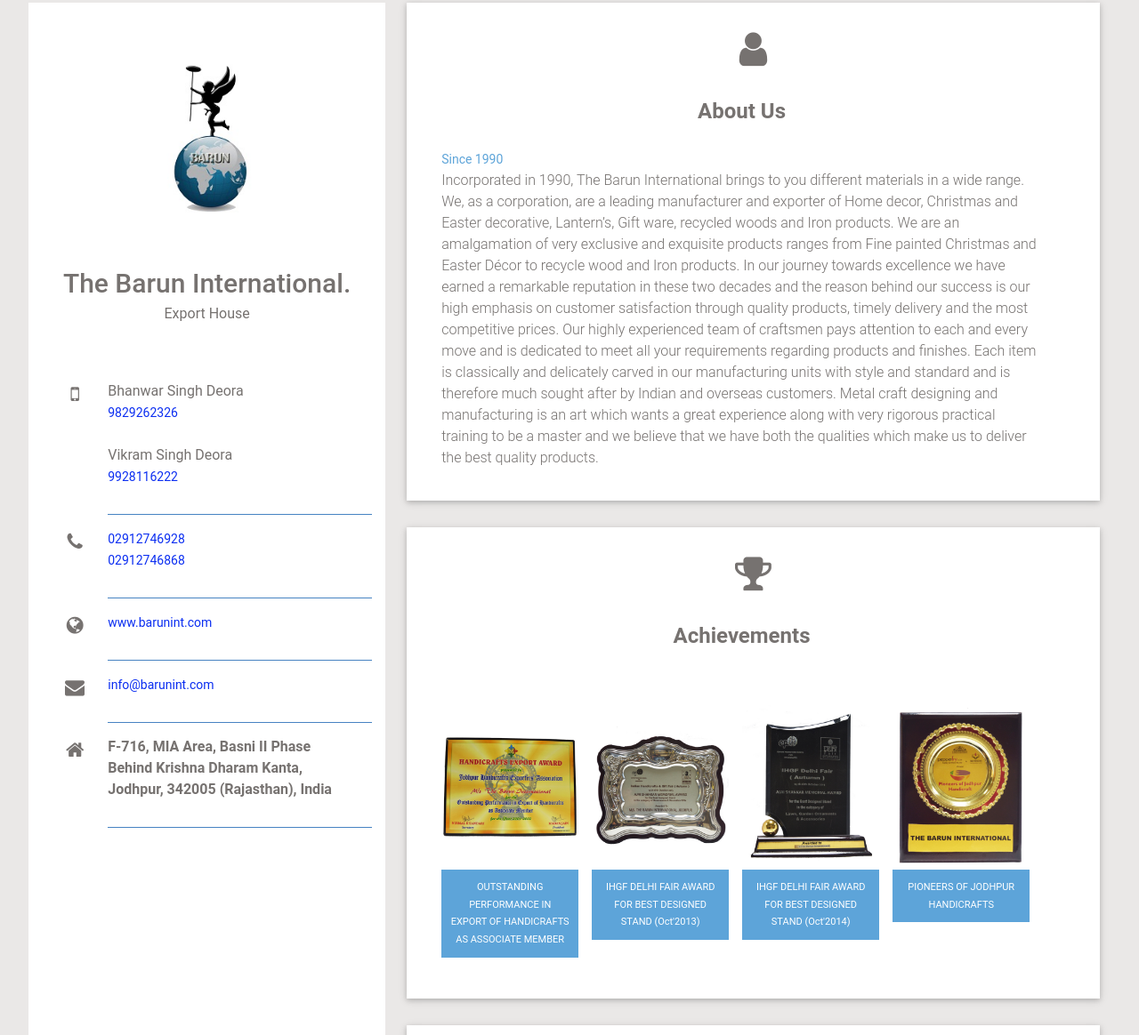
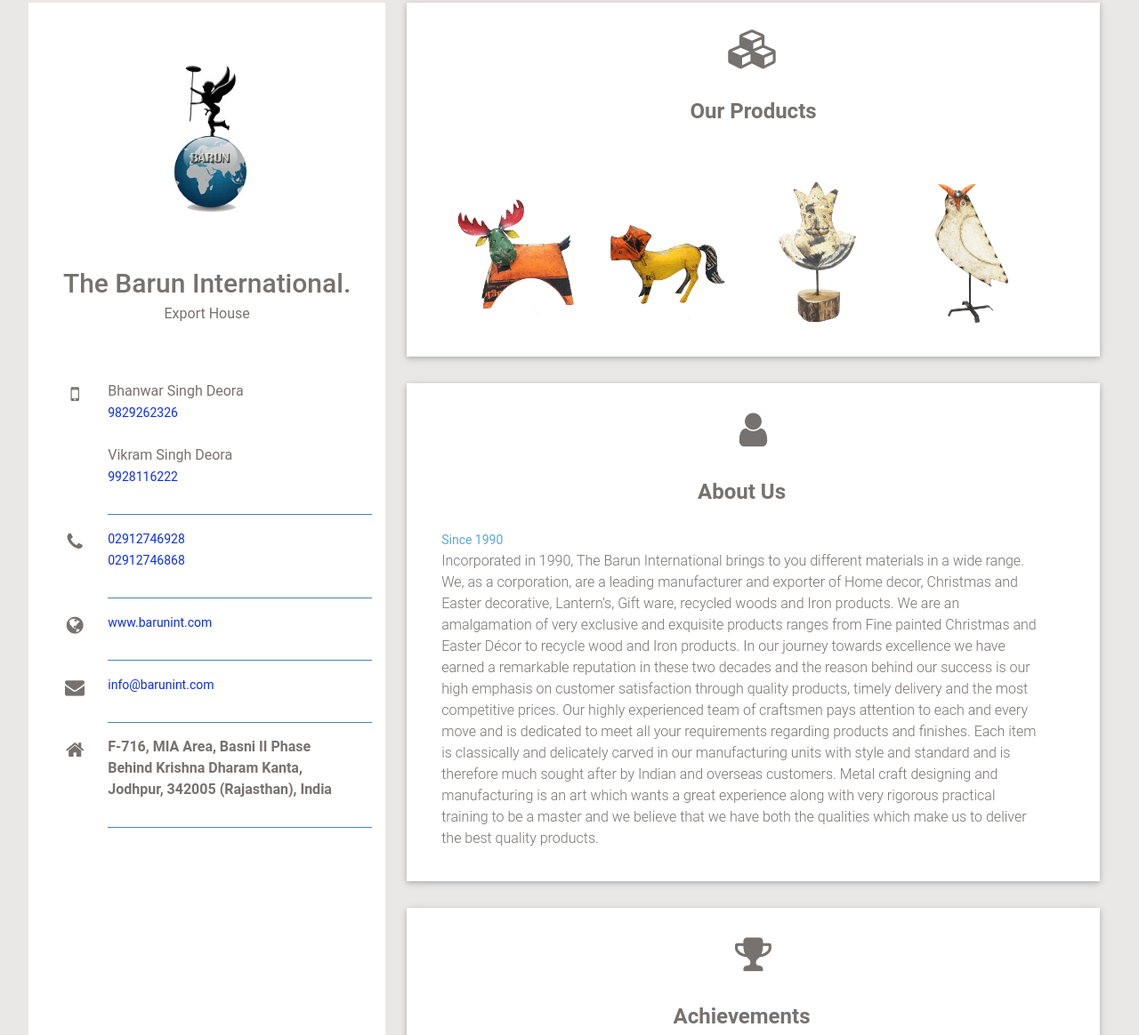
Before and after one commit to sd9121/Barun, a plain HTML site: page index.html in a window 1280 px wide. Shown: the part 21-1185 px from the top of the page at 89% size. Drawn offline with Linux system fonts and the light colour scheme; a web font is replaced by a local one.

Commit message:
update slider.

```diff
--- a/css/slick.css
+++ b/css/slick.css
@@ -117,3 +117,7 @@
 .slick-arrow.slick-hidden {
     display: none;
 }
+.slick-slide img {
+  width: 80%;
+  margin: 0 auto;
+}
--- a/css/styles.css
+++ b/css/styles.css
@@ -248,7 +248,7 @@ body {
 }
 @media only screen and (max-width: 767px) {
   .achivment-wrapper {
-    width: 100%;
+    width: 70%;
   }
 }
 .achivment-wrapper span {
--- a/index.html
+++ b/index.html
@@ -93,6 +93,54 @@
         </div>
       </aside>
       <section class="section">
+      <div class="work-info section-wrapper">
+        <div class="large-icon">
+          <i class="fa fa-cubes"></i>
+        </div>
+          <h2>Our Products</h2>
+          <div class="large-detail">
+            <div class="detail-spacing-out">
+                <div class="custom-content-wrapper product-images achivments-images">
+                  <div class="product-wrapper padding-top">
+                    <img src="images/10106.jpg" class="responsive-img" alt="award">
+                  </div>
+                  <div class="product-wrapper padding-top">
+                    <img src="images/10271.jpg" class="responsive-img" alt="award">
+                  </div>
+                  <div class="product-wrapper padding-top">
+                    <img src="images/35626.jpg" class="responsive-img" alt="award">
+                  </div>
+                  <div class="product-wrapper padding-top">
+                    <img src="images/35631.jpg" class="responsive-img" alt="award">
+                  </div>
+                  <div class="product-wrapper padding-top">
+                    <img src="images/35651.jpg" class="responsive-img" alt="award">
+                  </div>
+                  <div class="product-wrapper padding-top">
+                    <img src="images/35691.jpg" class="responsive-img" alt="award">
+                  </div>
+                  <div class="product-wrapper padding-top">
+                    <img src="images/35706.jpg" class="responsive-img" alt="award">
+                  </div>
+                  <div class="product-wrapper padding-top">
+                    <img src="images/35716.jpg" class="responsive-img" alt="award">
+                  </div>
+                  <div class="product-wrapper padding-top">
+                    <img src="images/35811.jpg" class="responsive-img" alt="award">
+                  </div>
+                  <div class="product-wrapper padding-top">
+                    <img src="images/35831.jpg" class="responsive-img" alt="award">
+                  </div>
+                  <div class="product-wrapper padding-top">
+                    <img src="images/35951.jpg" class="responsive-img" alt="award">
+                  </div>
+                  <div class="product-wrapper padding-top">
+                    <img src="images/36476.jpg" class="responsive-img" alt="award">
+                  </div>
+                </div>
+            </div>
+          </div>
+        </div>
         <div class="work-info section-wrapper">
           <div class="large-icon">
             <i class="fa fa-user"></i>
@@ -121,31 +169,31 @@ Metal craft designing and manufacturing is an art which wants a great experience
               <div class="detail-spacing-out">
                 <h2>Achievements</h2>
                 <div class="custom-content-wrapper achivments-images">
-                  <div class="achivment-wrapper padding-top">
+                  <div class="achivment-wrapper">
                     <img src="images/02.jpg" class="responsive-img" alt="award">
                     <span>BEST PERFORMANCE IN EXPORTS OF HANDICRAFTS AS NEW ENTREPRENEUR</span>
                   </div>
-                  <div class="achivment-wrapper padding-top">
+                  <div class="achivment-wrapper">
                     <img src="images/05.jpg" class="responsive-img" alt="award">
                     <span>BEST PERFORMANCE IN EXPORT OF HANDICRAFT AS NEW TO ENTREPRENEUR</span>
                   </div>
-                  <div class="achivment-wrapper padding-top">
+                  <div class="achivment-wrapper">
                     <img src="images/03.jpg" class="responsive-img" alt="award">
                     <span>OUTSTANDING PERFORMANCE IN EXPORT OF HANDICRAFTS AS ASSOCIATE MEMBER</span>
                   </div>
-                  <div class="achivment-wrapper padding-top">
+                  <div class="achivment-wrapper">
                     <img src="images/04.jpg" class="responsive-img" alt="award">
                     <span>OUTSTANDING PERFORMANCE IN EXPORT OF HANDICRAFTS AS ASSOCIATE MEMBER</span>
                   </div>
-                  <div class="achivment-wrapper padding-top">
+                  <div class="achivment-wrapper">
                     <img src="images/07.jpg" class="responsive-img" alt="award">
                     <span>IHGF DELHI FAIR AWARD FOR BEST DESIGNED STAND (Oct'2013)</span>
                   </div>
-                  <div class="achivment-wrapper padding-top">
+                  <div class="achivment-wrapper">
                     <img src="images/06.jpg" class="responsive-img" alt="award">
                     <span>IHGF DELHI FAIR AWARD FOR BEST DESIGNED STAND (Oct'2014)</span>
                   </div>
-                  <div class="achivment-wrapper padding-top">
+                  <div class="achivment-wrapper">
                     <img src="images/01.jpg" class="responsive-img" alt="award">
                     <span>PIONEERS OF JODHPUR HANDICRAFTS</span>
                   </div>
--- a/js/scripts.js
+++ b/js/scripts.js
@@ -1,4 +1,4 @@
-$('.achivments-images').not('.slick-initialized').slick({
+$('.product-images').not('.slick-initialized').slick({
   arrow: true,
   infinite: true,
   slidesToShow: 4,
```
